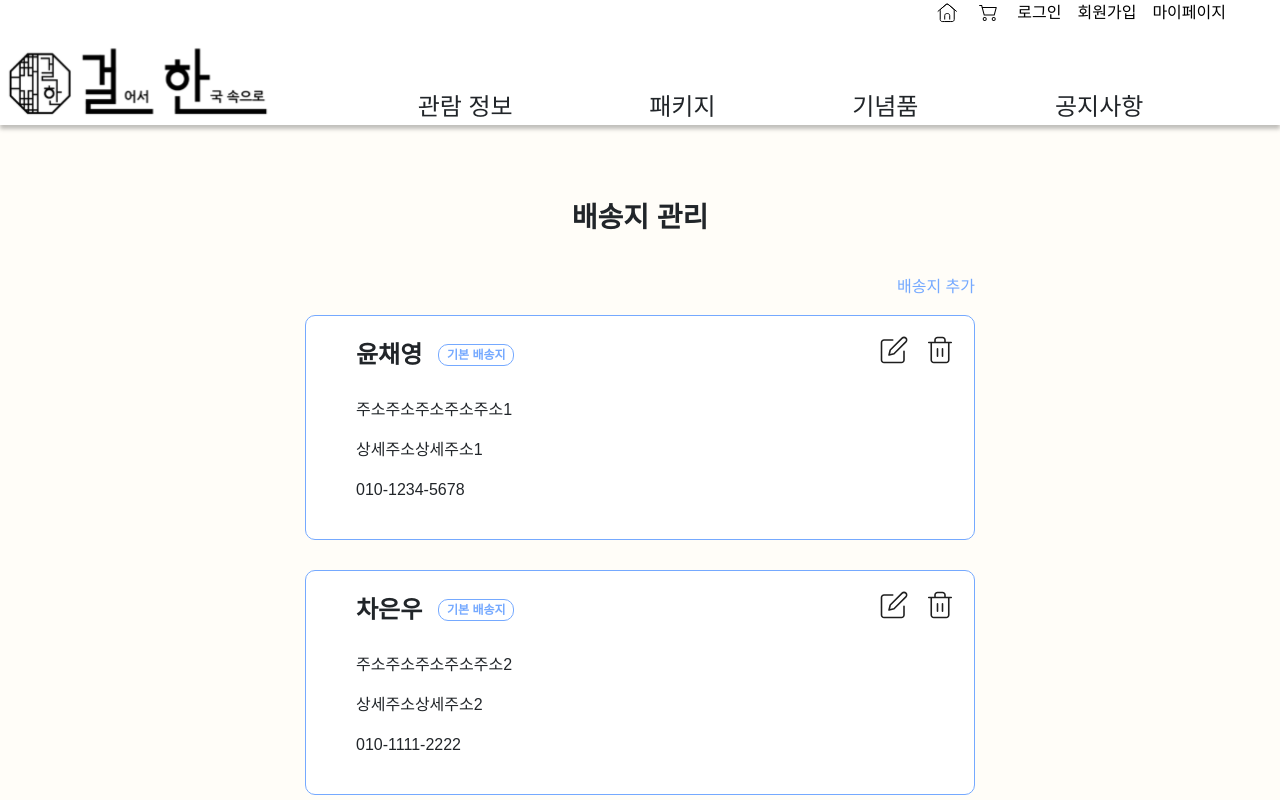
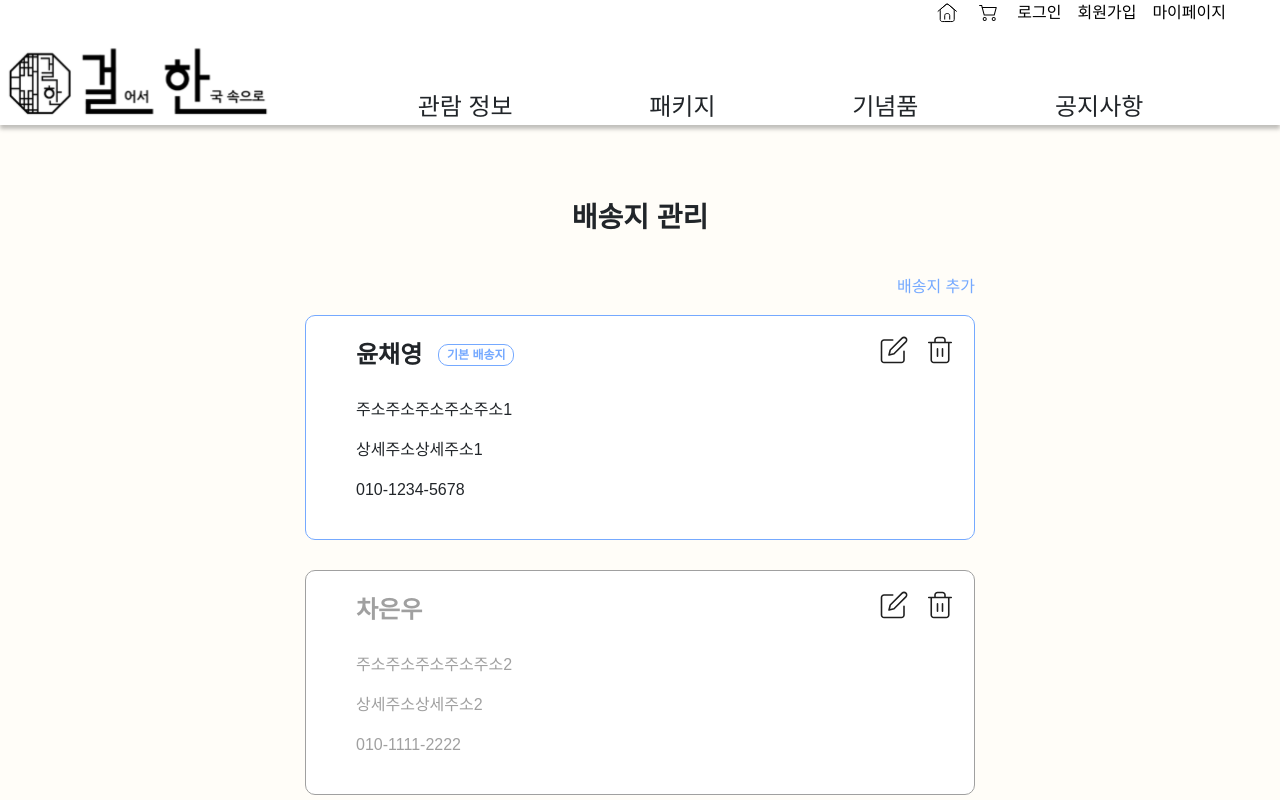
Before and after one commit to swcamp-be15-baksal/be15-2nd-baksal-gulhan-fe, a Vue app: page /mypage/deliveryaddress in a window 1280 px wide. Shown: the top 800 px of the page. Built offline with nearby package versions, Linux system fonts and the light colour scheme; a web font is replaced by a local one.

Commit message:
Fix: 스타일 수정

```diff
--- a/src/features/mypage/components/DeliveryAddressList.vue
+++ b/src/features/mypage/components/DeliveryAddressList.vue
@@ -36,7 +36,7 @@ function handleDelete(index) {
 
 <template>
   <div v-for="(item, idx) in addressList" :key="idx"
-       :class="['address-box', { default: item.isDefault }]"
+       :class="['address-box', { default: item.isDefault === 'Y' }]"
   >
     <div class="actions">
       <button
@@ -53,12 +53,12 @@ function handleDelete(index) {
     </div>
     <div class="info">
       <p class="receiver">
-        <strong :class="{ 'gray-text': !item.isDefault }">{{ item.receiver }}</strong>
-        <span v-if="item.isDefault" class="badge">기본 배송지</span>
+        <strong :class="{ 'gray-text': item.isDefault === 'N' }">{{ item.receiver }}</strong>
+        <span v-if="item.isDefault === 'Y'" class="badge">기본 배송지</span>
       </p>
-      <p :class="{ 'gray-text': !item.isDefault }">{{ item.address }}</p>
-      <p :class="{ 'gray-text': !item.isDefault }">{{ item.detailAddress }}</p>
-      <p :class="{ 'gray-text': !item.isDefault }">{{ item.phone }}</p>
+      <p :class="{ 'gray-text': item.isDefault === 'N' }">{{ item.address }}</p>
+      <p :class="{ 'gray-text': item.isDefault === 'N' }">{{ item.detailAddress }}</p>
+      <p :class="{ 'gray-text': item.isDefault === 'N' }">{{ item.phone }}</p>
     </div>
   </div>
 </template>
```
